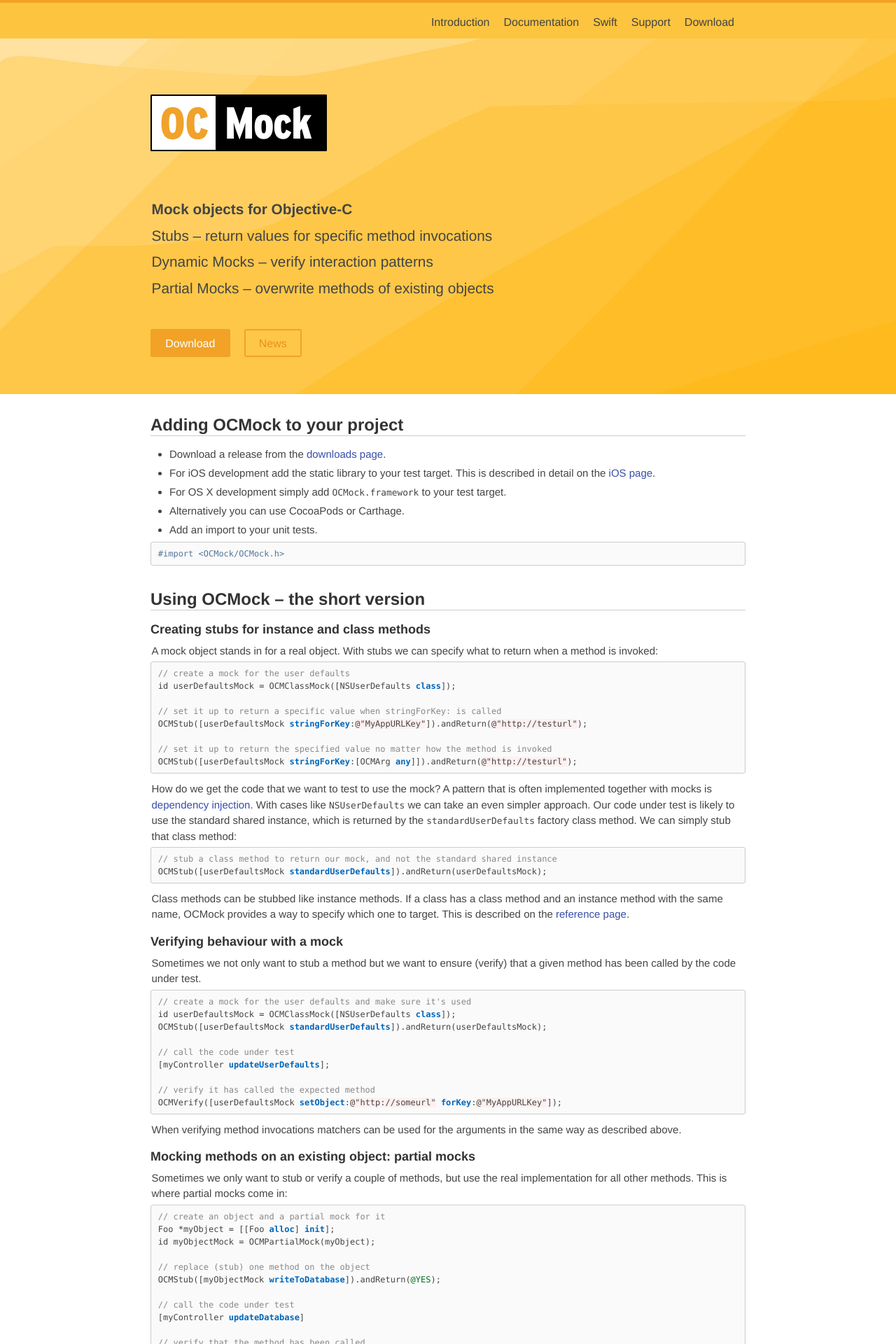
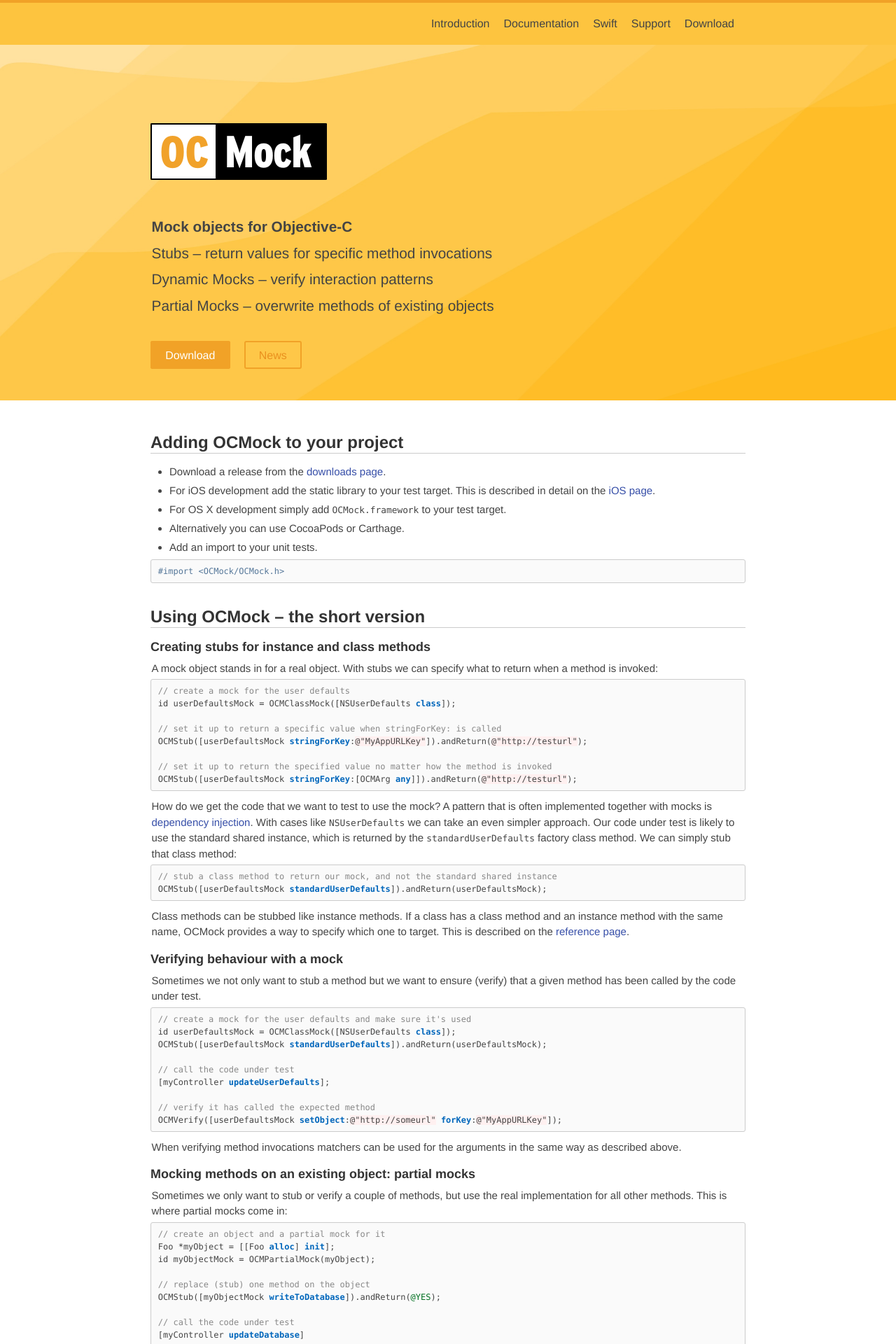
Before and after one commit to erikdoe/ocmock, a Jekyll site: the page built from index.html, in a window 1280 px wide. Shown: the top 1920 px of the page at 70% size. Built offline with Jekyll 4.4.1, drawn with Linux system fonts in a browser that asks for light colours; comment, search, counter and statistics services are not loaded.

Commit message:
Layout and styling tweaks.

```diff
--- a/_layouts/minimal.html
+++ b/_layouts/minimal.html
@@ -86,6 +86,7 @@
         <a href="{{ site.baseurl }}/"><img id="logo" src="{{ site.baseurl }}/images/ocmock-252x81.png" width="126" height="41" alt="OCMock"></a>
 	      {% endunless %}
     		<ul>
+    			<li class="textnav" id="home"><a href="{{ site.baseurl }}/">Home</a></li>
     			<li class="textnav"><a href="{{ site.baseurl }}/introduction">Introduction</a></li>
     			<li class="textnav"><a href="{{ site.baseurl }}/reference">Documentation</a></li>
     			<li class="textnav"><a href="{{ site.baseurl }}/swift">Swift</a></li>
--- a/stylesheets/screen.css
+++ b/stylesheets/screen.css
@@ -9,6 +9,7 @@ h1, h2, h3 {
 
 h1 {
 	font-size: 2em;
+	margin-top: 1em;
 	margin-bottom: 1em;
 }
 
@@ -95,10 +96,6 @@ section#content h2 {
 	border-bottom: 1px solid #CCC;
 }
 
-#contentbox p:first-child {
-	margin-top: 0;
-}
-
 section#content p {
 	padding-left: 0.1em;
 }
@@ -118,22 +115,6 @@ section#content ol li {
 
 section#content li:first-child {
 	margin-top: .8em;
-}
-
-h2.toc {
-	counter-reset: h2-counter;
-}
-h2.numbered:before {
-	content: counter(h2-counter) ". ";
-	counter-increment: h2-counter;
-}
-
-h2 {
-	counter-reset: h3-counter;
-}
-h3.numbered:before {
-	content: counter(h2-counter) "." counter(h3-counter) " ";
-	counter-increment: h3-counter;
 }
 
 section#content table {
@@ -157,7 +138,21 @@ span#cistatus {
 	float: right;
 }
 
-/* hightlighted code boxes, etc */
+h2.toc {
+	counter-reset: h2-counter;
+}
+h2.numbered:before {
+	content: counter(h2-counter) ". ";
+	counter-increment: h2-counter;
+}
+
+h2 {
+	counter-reset: h3-counter;
+}
+h3.numbered:before {
+	content: counter(h2-counter) "." counter(h3-counter) " ";
+	counter-increment: h3-counter;
+}
 
 pre {
 	margin: .3em 0;
@@ -188,15 +183,15 @@ header nav, #welcomebox, #contentbox, footer nav, footer div#footercopy {
 	max-width: 850px;
 	min-width: 300px;
 	margin: 0 auto 0 auto;
-	padding: 1em 2em;
+	padding: 1em 1em;
 }
 
-html, body {
-  	height: 100%;
+header nav {
+	padding: 0.6em 1em;
 }
 
-#contentbox {
-  	min-height: 60%;
+footer div#footercopy {
+	padding-top: 0;
 }
 
 #contentbox {
@@ -223,29 +218,16 @@ section#welcome {
 	background: url('../images/background.jpg');
 	background-repeat: no-repeat;
 	background-size: 100% 100%;
-    margin-bottom: 1em;
+	margin-bottom: 2em;
 }
 
 #welcomebox #logo {
-    margin: 4.0em 3em 0 0;
+	margin-top: 6em;
 }
 
 #welcomebox-text {
-    margin: 4em 0 3.5em 0;
+	margin: 3em 0;
 	padding-left: 0.1em;
-    width: 60%;
-}
-
-#welcomebox h2 {
-    margin: 1.2em 0 0.2em 0;
-}
-
-#welcomebox h3 {
-    margin: 0.875em 0 0.2em 0;
-}
-
-#welcomebox ul {
-    margin-bottom: 2em;
 }
 
 #welcomebox li {
@@ -253,26 +235,8 @@ section#welcome {
 	font-size: 1.3em;
 }
 
-#welcomebox-text .postdate {
-    font-size: 0.777em;
-}
-
-#welcomebox article {
-    margin-top: 0.75em;
-    margin-bottom: 0;
-}
-
-#welcomebox article p {
-    margin-top: 0.2em;
-}
-
-#welcomebox .morenews {
-    margin: 0;
-    float: right;
-}
-
 #welcomebox-buttons {
-    margin: 3em 0;
+	margin-bottom: 2.5em;
 }
 
 .welcomebox-btn-main {
@@ -309,17 +273,12 @@ header {
 }
 
 header nav {
-	margin-bottom: 0.5em;
-}
-
-header #logo {
-/*    margin: 1em 0.5em 0 0;*/
+	height: 41px;
 }
 
 header nav ul {
 	float: right;
-    padding-bottom: 0.7em;
-/*    border-bottom: 1px solid #CCC;*/
+	margin-top: 8px;
 }
 
 header nav li {
@@ -329,7 +288,7 @@ header nav li {
 	vertical-align: text-bottom;
 }
 
-div#navmenu-btn {
+div#navmenu-btn, li#home {
 	display: none;
 }
 
@@ -348,7 +307,6 @@ footer nav div.navblock {
 }
 
 footer div#footercopy {
-    border-top: 1px solid #AAA;
 	clear: both;
 }
 
@@ -366,46 +324,46 @@ footer p {
 /* responsive top nav for small (presumably touch) screens */
 
 @media screen and (max-width: 840px) {
-    section#welcome {
-        background: #FFC249;
-    }
-    #welcomebox {
-        margin: 0 auto;
-        padding: 0 0.5em 1em 0.5em;
+	#welcomebox #logo {
+		margin-top: 1.5em;
 	}
 	#welcomebox-text {
-        margin: 1em auto;
-        width: 100%;
+		margin: 2.5em 0 1em 0;
 	}
 	#welcomebox-buttons {
 		display: none;
 	}
 	#contentbox, footer nav, footer div#footercopy {
-        margin: 0 auto 0 auto;
-        padding: 1em 0.5em;
-    }
-    header {
-        border-top: 0;
+		padding-left: 0.5em;
+		padding-right: 0.5em;
 	}
 	div#navmenu-btn {
 		display: block;
 		background-color: #333;
 		color: #CCC;
-    	font-size: 1.75em;
+		font-size: 2em;
 		text-align: right;
 		vertical-align: text-bottom;
-    	padding: 4px 4px 0 0;
+		padding: 4px 4px 4px 0;
 	}
-    nav {
-        font-size: 1.5em;
+	nav img#logo {
+		display: none;
+	}
+	nav p, nav li {
+		line-height: 2em;
+	}
+	header {
+		border-top: 0;
 	}
 	header nav {
-        padding: 0 0 0 0.5em;
+		padding: 0 0 0 0;
+		height: auto;
 	}
 	header nav ul {
+		float: right;
 		position: relative;
+		margin-top: 0;
 		padding: 0 0 5px 0;
-        min-height: 100px;
 		border-bottom: none;
 	}
 	header nav li.textnav {
```
Lines whose indentation alone changed are shown as unchanged.
